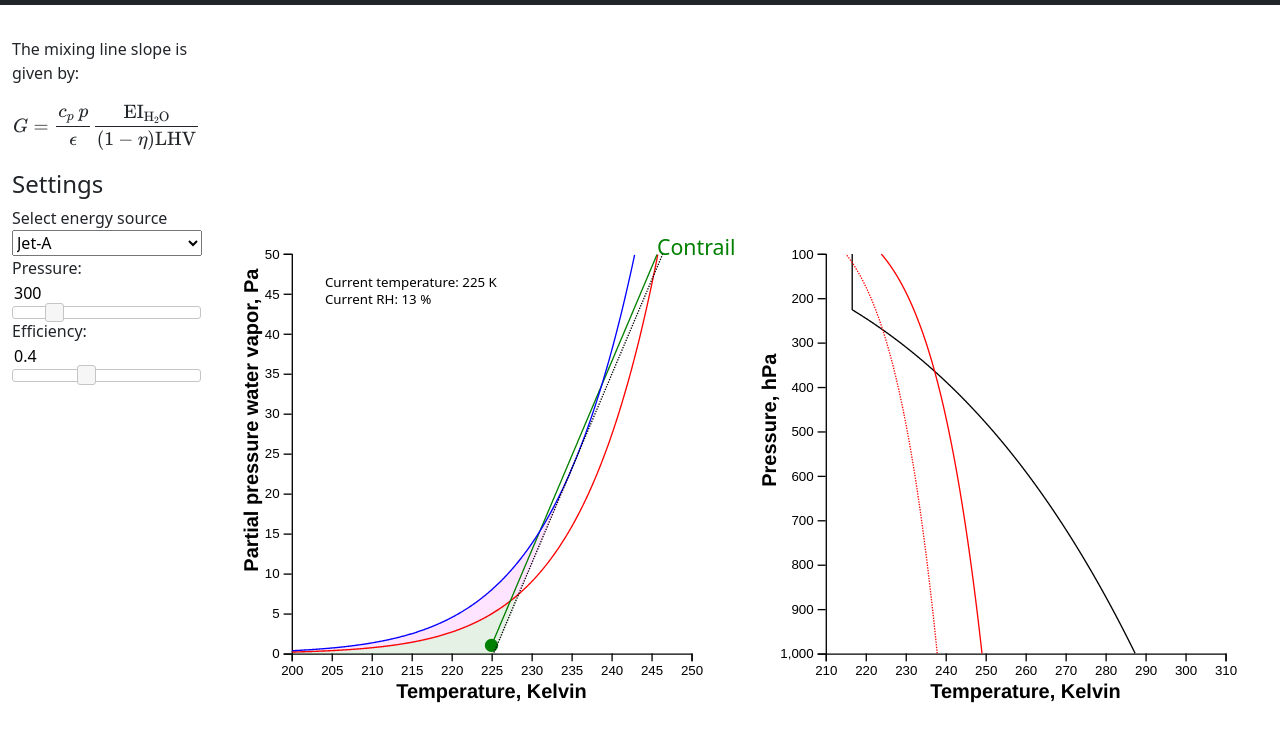
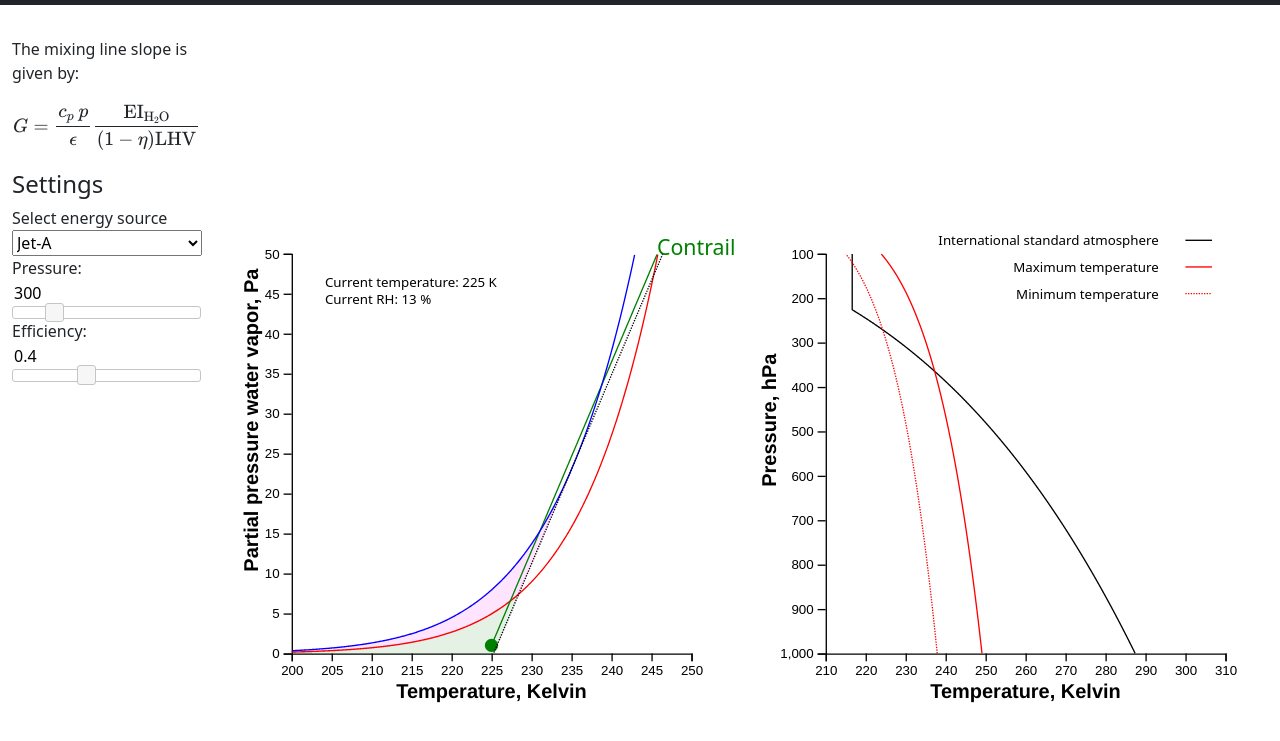
Before and after one commit to VincentMeijer/contrail-viz, a plain HTML site: page public/sac.html in a window 1280 px wide. Shown: the part 67-808 px from the top of the page. Drawn offline with nearby package versions, Linux system fonts and the light colour scheme.

```diff
--- a/public/sac.html
+++ b/public/sac.html
@@ -759,6 +759,53 @@
                 .attr("class", "Tminline")
                 .style("stroke-dasharray", "1");
 
+            // Add legend
+
+            svg_sad.append("line")
+                .attr("x1", 0.8 * width)
+                .attr("x2", 0.85 * width)
+                .attr("y1", 0.1 * height)
+                .attr("y2", 0.1 * height)
+                .attr("stroke", "black");
+            svg_sad.append("text")
+                .attr("text-anchor", "end")
+                .attr("dominant-baseline", "central")
+                .text("International standard atmosphere")
+                .attr("x", 0.75 * width)
+                .attr("y", 0.1 * height)
+                .style("font-size", 10);
+
+            svg_sad.append("line")
+                .attr("x1", 0.8 * width)
+                .attr("x2", 0.85 * width)
+                .attr("y1", 0.15 * height)
+                .attr("y2", 0.15 * height)
+                .attr("stroke", "red");
+            svg_sad.append("text")
+                .attr("text-anchor", "end")
+                .attr("dominant-baseline", "central")
+                .text("Maximum temperature")
+                .attr("x", 0.75 * width)
+                .attr("y", 0.15 * height)
+                .style("font-size", 10);
+
+            svg_sad.append("line")
+                .attr("x1", 0.8 * width)
+                .attr("x2", 0.85 * width)
+                .attr("y1", 0.2 * height)
+                .attr("y2", 0.2 * height)
+                .attr("stroke", "red")
+                .style("stroke-dasharray", "1");
+            svg_sad.append("text")
+                .attr("text-anchor", "end")
+                .attr("dominant-baseline", "central")
+                .text("Minimum temperature")
+                .attr("x", 0.75 * width)
+                .attr("y", 0.2 * height)
+                .style("font-size", 10);
+
+
+
 
             responsivefy(svg_sad);
 
```
